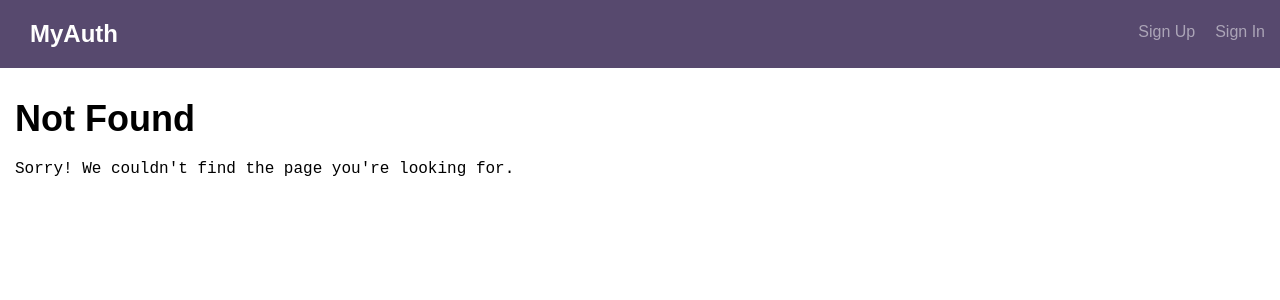
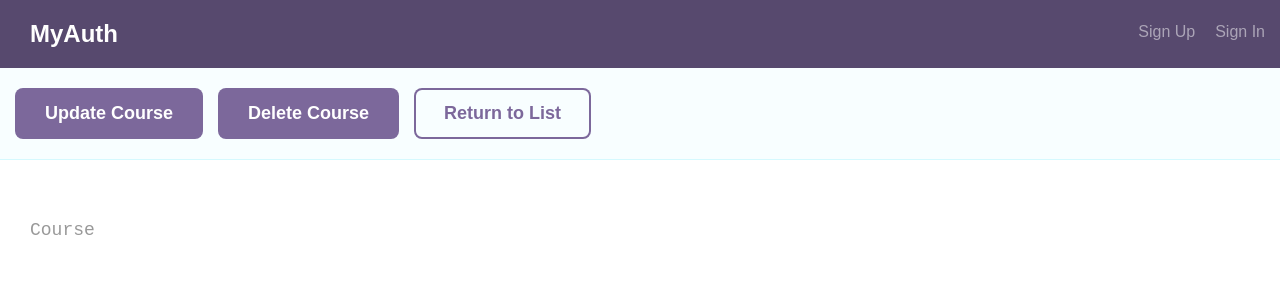
Before and after one commit to mindeby/js-10, a React (Create React App) app in the folder client/: page /courses/create in a window 1280 px wide. Before the commit this address had no page. Shown: the top 300 px of the page. Built offline with nearby package versions, Linux system fonts and the light colour scheme; no server answers.

Commit message:
GET individual courses detail

```diff
--- a/client/src/App.js
+++ b/client/src/App.js
@@ -11,6 +11,7 @@ import UserSignUp from './components/UserSignUp';
 import UserSignIn from './components/UserSignIn';
 import UserSignOut from './components/UserSignOut';
 import Courses from './components/Courses';
+import CourseDetail from './components/CourseDetail';
 import Forbidden from './components/Forbidden';
 
 
@@ -30,6 +31,7 @@ export default () => (
       <HeaderWithContext />
       <Switch>
         <Route exact path="/" component={Courses} />
+        <Route path="/courses/:id" component={CourseDetail} />
         <Route path="/signin" component={UserSignInWithContext} />
         <Route path="/forbidden" component={Forbidden} />
         <Route path="/signup" component={UserSignUpWithContext} />
--- a/client/src/components/CourseDetail.js
+++ b/client/src/components/CourseDetail.js
@@ -0,0 +1,65 @@
+import React, { Component } from 'react';
+import axios from 'axios';
+
+
+export default class CourseDetail extends Component {
+   constructor(props) {
+     super(props);
+     this.routeParam = props.match.params.id;
+     this.state = {
+         content: [],
+     }
+   }
+
+
+   componentDidMount() {
+     axios.get(`http://localhost:5000/api/courses/${this.routeParam}`)
+     .then(res => {
+         this.setState({
+           content: res.data,
+         })
+       }
+     )
+     .catch(error => {
+     console.log("Error fetching and parsing data", error);
+     });
+   }
+
+   render() {
+     const course = this.state.content
+     return (
+       <div>
+       <div className="actions--bar">
+        <div className="bounds">
+          <div className="bounds">
+            <span>
+              <a className="button" href="update-course.html">Update Course</a>
+              <a className="button" href="#">Delete Course</a>
+            </span>
+            <a className="button button-secondary" href="/">Return to List</a>
+          </div>
+        </div>
+       </div>
+       <div className="bounds course--detail">
+        <div className="grid-66">
+          <div className="course--header">
+            <h4 className="course--label">Course</h4>
+            <h3 className="course--title">{course.title}</h3>
+            <p>{course.userId}</p>
+          </div>
+          <div className="course--description">
+            <p>{course.description}</p>
+          </div>
+        </div>
+        <div className="grid-25 grid-right">
+          <div className="course--stats">
+            <ul className="course--stats--list">
+              <li className="course--stats--list--item"></li>
+            </ul>
+          </div>
+        </div>
+       </div>
+      </div>
+     )
+   };
+}
--- a/client/src/components/Courses.js
+++ b/client/src/components/Courses.js
@@ -24,9 +24,9 @@ export default class Courses extends Component {
     }
 
     render() {
-      const courses = this.state.content.map((course) =>
-      <div className="grid-33">
-        <a className="course--module course--link" href="course-detail.html">
+      const courses = this.state.content.map((course, key) =>
+      <div key={course.id} className="grid-33">
+        <a className="course--module course--link" href={'/courses/' + course.id}>
           <h4 className="course--label">Course</h4>
           <h3 className="course--title">{course.title}</h3>
         </a>
```
